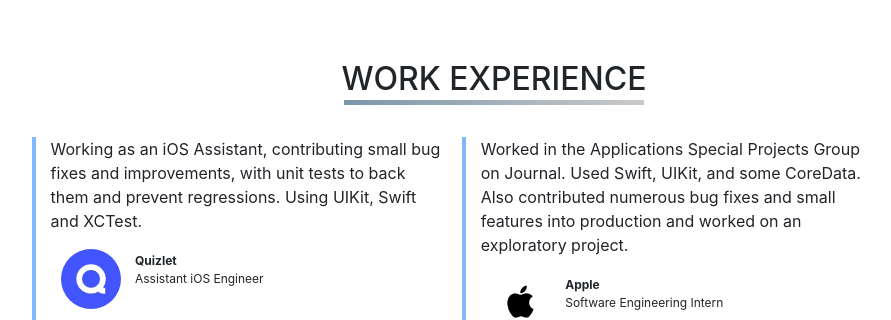
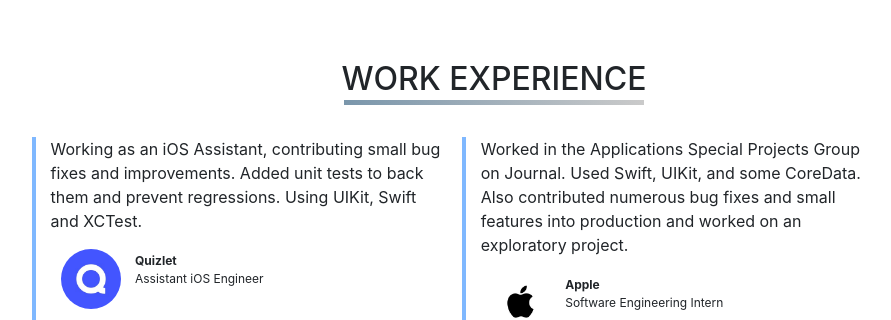
Before and after one commit to gryder8/Portfolio-Website, a Svelte app: page / in a window 1280 px wide. Shown: the part 1680-2000 px from the top of the page, without its empty margins (146-1037 px from the left). Built offline with nearby package versions, Linux system fonts and the light colour scheme.

Commit message:
Improve Quizlet description again

```diff
--- a/src/Data/data.js
+++ b/src/Data/data.js
@@ -77,7 +77,7 @@ const EXPERIENCE_DATA = {
     EXPERIENCE_LIST: [
         {
             DESCRIPTION:
-                "Working as an iOS Assistant, contributing small bug fixes and improvements, with unit tests to back them and prevent regressions. Using UIKit, Swift and XCTest.",
+                "Working as an iOS Assistant, contributing small bug fixes and improvements. Added unit tests to back them and prevent regressions. Using UIKit, Swift and XCTest.",
             IMAGE_URL: "images/quizlet-logo.jpeg",
             NAME: "Quizlet",
             DESIGNATION: "Assistant iOS Engineer"
```
